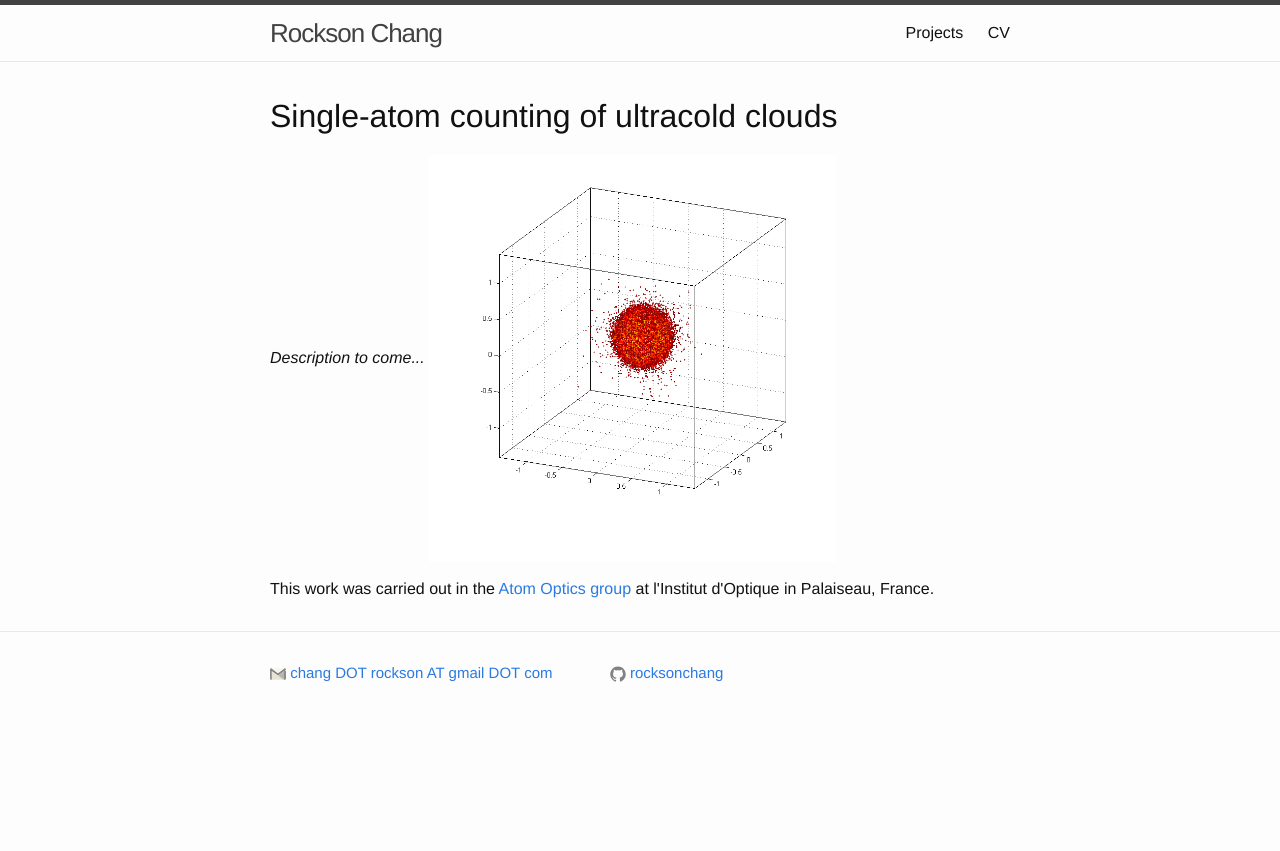
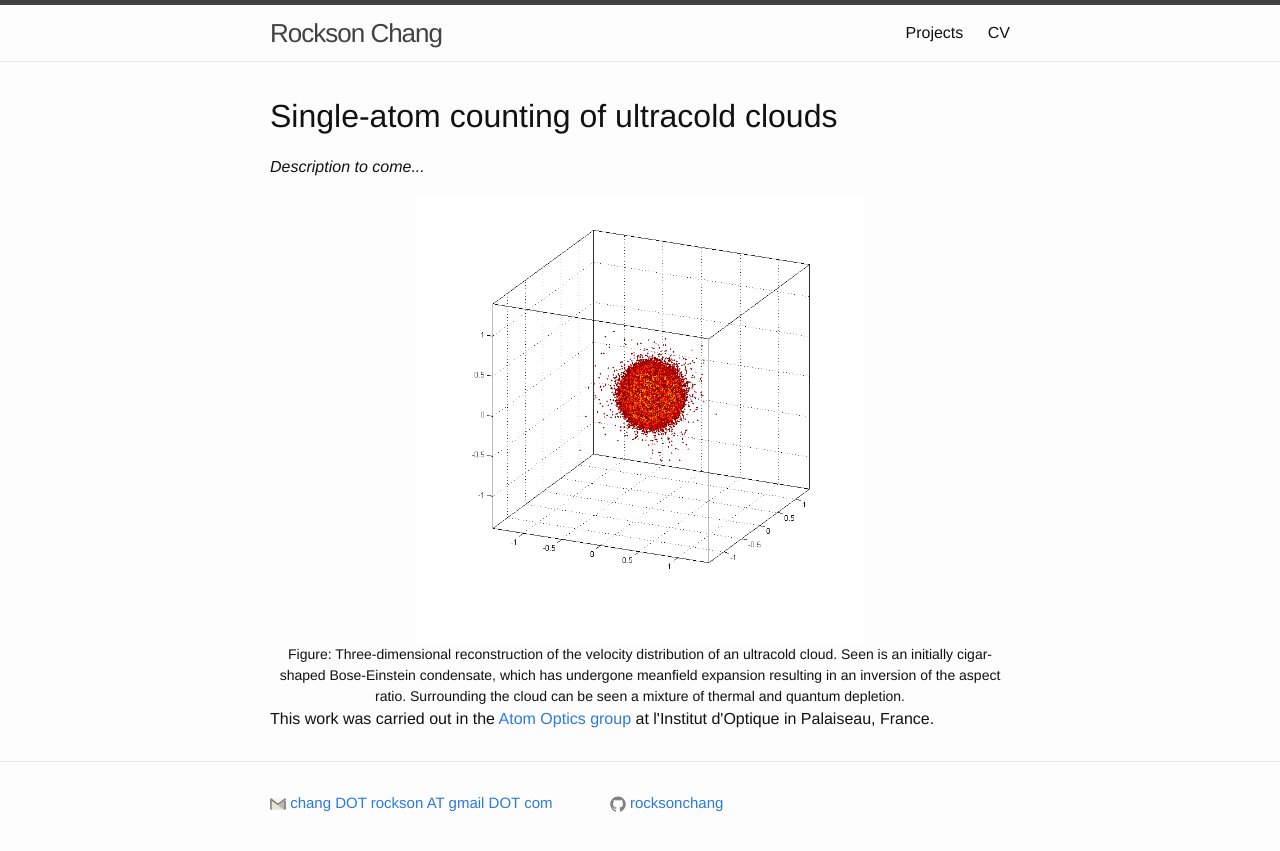
Before and after one commit to rocksonchang/rocksonchang.github.io, a Jekyll site: the page built from projects/helium.html, in a window 1280 px wide. Shown: the top 851 px of the page. Built offline with Jekyll 4.4.1, drawn with Linux system fonts in a browser that asks for light colours.

Commit message:
A bit more

```diff
--- a/projects/helium.html
+++ b/projects/helium.html
@@ -7,8 +7,15 @@ title: Helium
 	<h1>Single-atom counting of ultracold clouds</h1>
 	<p align="justify">
 	<i>Description to come...</i>
-	<img src="../assets/BECGIFV2.gif" alt="He-BEC" style="width:55%;height: 55%;" >
 	</p>
+	</div>
+
+	<div style="clear:both"></div>
+	<div>
+	<center>
+		<img src="../assets/BECGIFV2.gif" alt="He-BEC" style="width:450px; height:450px; " >
+		<figcaption>Figure: Three-dimensional reconstruction of the velocity distribution of an ultracold cloud.  Seen is an initially cigar-shaped Bose-Einstein condensate, which has undergone meanfield expansion resulting in an inversion of the aspect ratio.  Surrounding the cloud can be seen a mixture of thermal and quantum depletion.</figcaption>
+	</center>
 	</div>
 
 	<div style="clear:both;"></div>
```
